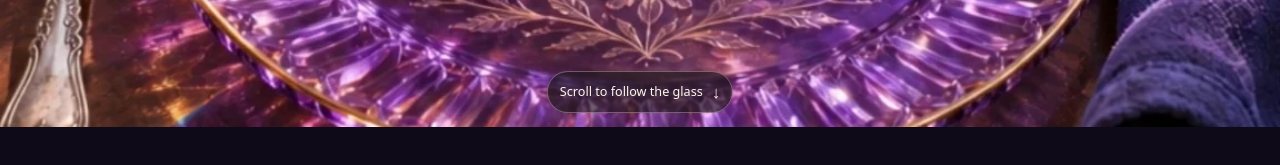
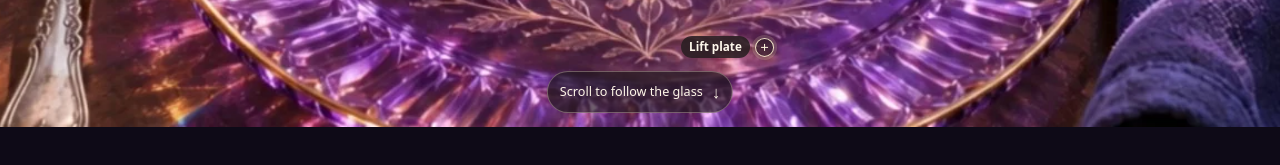
Before and after one commit to hyperfenton/Freelunchtag, a plain HTML site: page index.html in a window 1280 px wide. Shown: the part 673-838 px from the top of the page. Drawn offline with Linux system fonts and the light colour scheme; no server answers.

Commit message:
Let guests touch objects inside the lunch film

```diff
--- /dev/null
+++ b/film-objects.mjs
@@ -0,0 +1,163 @@
+// Object bounds measured against the released film. Each row contains the time in
+// seconds, then left/top/right/bottom percentages for the portrait and wide masters.
+// Travel between the marks is linear. Outside a track the object cannot be tapped.
+export const filmObjects = [
+  {id: 'plate', label: 'Lift the plate', hint: 'Lift plate', dialog: '', pin: [0.66, 0.85], frames: [
+    [0, -9.6, 40.6, 104.2, 74.2, 16.5, 33.3, 80.5, 106.0],
+    [1.4, -9.6, 38.9, 104.2, 70.9, 16.5, 29.9, 80.5, 99.2],
+    [2.65, -10.4, 35.3, 103.3, 65.4, 16.0, 22.6, 80.0, 87.9],
+  ]},
+  {id: 'crystal', label: 'Explore the three collectible tags', hint: 'Explore tags', dialog: 'collectorDialog', pin: [0.9, 0.7], frames: [
+    [3.75, 11.8, 30.2, 78.4, 54.4, 28.5, 12.2, 66.0, 64.6],
+    [5, 12.7, 28.8, 80.2, 53.4, 29.0, 9.5, 67.0, 62.8],
+    [6.5, 10.1, 27.5, 77.6, 53.5, 29.0, 3.9, 67.0, 60.2],
+    [7, 3.3, 24.2, 81.5, 51.6, 26.0, -4.3, 70.0, 54.9],
+    [7.45, -8.1, 9.9, 84.3, 48.4, 20.0, -28.7, 72.0, 46.8],
+  ]},
+  {id: 'card', label: 'Enter the code on your invitation', hint: 'Enter tag', dialog: 'quickLookup', pin: [0.9, 0.85], frames: [
+    [9.5, 75.8, 48.9, 126.1, 61.4, 63.7, 40.3, 92.0, 67.3],
+    [10, 54.9, 49.2, 110.6, 61.2, 50.7, 38.2, 82.0, 64.2],
+    [10.5, 40.9, 48.8, 100.8, 61.5, 42.4, 36.6, 76.1, 64.1],
+    [11.5, 39.5, 48.7, 100.1, 62.4, 41.6, 36.4, 75.7, 66.1],
+    [12, 36.7, 52.9, 99.6, 64.6, 40.0, 45.5, 75.4, 70.9],
+    [12.5, 42.5, 63.7, 99.4, 75.5, 43.5, 69.1, 75.5, 94.6],
+  ]},
+  {id: 'tag', label: 'Turn the collectible tag in 3-D', hint: 'Turn tag', dialog: 'collectorDialog', pin: [0.45, 0.18], frames: [
+    [9.5, 53.3, 51.1, 74.9, 67.2, 51.0, 45.1, 63.2, 79.9],
+    [10, 28.1, 51.2, 53.7, 67.4, 35.6, 42.7, 50.0, 77.7],
+    [10.5, 10.9, 50.2, 39.5, 67.0, 25.5, 39.6, 41.6, 76.1],
+    [11.5, 6.8, 50.5, 36.7, 67.1, 23.2, 40.3, 40.0, 76.2],
+    [12, 5.9, 54.9, 36.0, 71.0, 22.7, 49.9, 39.6, 84.8],
+    [12.5, 10.3, 65.3, 40.7, 82.3, 25.4, 72.7, 42.5, 107.2],
+  ]},
+  {id: 'bowl', label: 'Find out who buys lunch', hint: 'Who buys lunch?', dialog: 'sceneDialog', pin: [0.77, 0.74], frames: [
+    [14.9, -34.9, 47.5, 24.6, 60.7, 4.0, 37.6, 37.5, 66.1],
+    [15.5, -26.7, 52.5, 35.2, 68.6, 7.7, 49.0, 42.5, 83.9],
+    [16.5, -23.9, 52.8, 37.1, 68.9, 7.7, 50.5, 42.0, 85.3],
+    [18.5, -25.6, 52.8, 34.9, 69.3, 8.0, 48.1, 42.0, 83.8],
+    [19, -32.6, 45.7, 33.6, 62.8, 4.8, 31.5, 42.0, 68.5],
+    [19.32, -37.4, 37.7, 30.1, 55.7, 2.5, 13.3, 40.5, 52.4],
+  ]},
+  {id: 'pail', label: 'Send the glass into the garden', hint: 'Follow the glass', dialog: '', pin: [0.26, 0.55], frames: [
+    [20.92, 70.5, 47.1, 124.0, 69.3, 63.7, 32.3, 93.8, 80.3],
+    [21.65, 66.3, 42.6, 123.6, 66.2, 61.8, 21.2, 94.0, 72.2],
+    [22.5, 65.3, 43.4, 123.0, 66.6, 61.5, 21.7, 94.0, 71.8],
+    [23, 63.3, 43.0, 121.4, 66.4, 60.5, 20.6, 93.2, 71.3],
+    [24.7, 66.9, 43.3, 125.4, 66.7, 61.7, 20.6, 94.6, 71.3],
+    [25.44, 66.1, 41.4, 126.7, 66.0, 60.7, 16.0, 94.8, 69.3],
+    [26, 38.5, 37.4, 92.9, 58.7, 44.8, 7.1, 75.4, 53.1],
+  ]},
+  {id: 'shard', label: 'Grow the garden flowers', hint: 'Grow flowers', dialog: '', pin: [0.65, 0.7], frames: [
+    [28.82, -29.6, 46.2, 77.4, 70.6, 4.8, 25.9, 65.0, 78.7],
+    [30, -27.1, 46.1, 79.4, 69.6, 5.6, 25.7, 65.5, 76.6],
+    [31.5, -28.2, 46.1, 77.6, 69.7, 5.5, 31.8, 65.0, 82.9],
+    [32.9, -29.3, 46.4, 73.1, 69.9, 5.4, 38.7, 63.0, 89.5],
+  ]},
+  {id: 'flowers', label: 'See when to visit Meadows', hint: 'Visit Meadows', dialog: 'sceneDialog', pin: [0.83, 0.99], frames: [
+    [34.42, 7.3, 27.4, 91.4, 53.9, 26.0, 5.2, 73.3, 62.6],
+    [35, 6.1, 27.9, 92.5, 53.5, 25.3, 9.0, 73.9, 64.5],
+    [36, 6.4, 27.9, 92.5, 53.5, 25.5, 9.2, 73.9, 64.7],
+  ]},
+]
+
+// The poster filenames are shared with the reduced-motion and loading views.
+export const posterTimes = {
+  lift: 0, floor: 6.65, host: 8.52, broom: 10.9, toss: 13.45, story: 16.75,
+  why: 19.65, claim: 22.9, visit: 28.85, close: 35.95
+};
+
+export function mediaFrame(width, height, wide, fit) {
+  const w = wide ? 1280 : 720;
+  const h = wide ? 720 : 1560;
+  const scale = fit === 'contain' ? Math.min(width / w, height / h) : Math.max(width / w, height / h);
+  return {width, height, w: w * scale, h: h * scale, x: (width - w * scale) / 2, y: (height - h * scale) / 2, wide};
+}
+
+function visibleAxis(a, b, offset, size, viewport) {
+  const min = Math.max(0, offset);
+  const max = Math.min(viewport, offset + size);
+  const left = Math.max(min, offset + a * size / 100);
+  const right = Math.min(max, offset + b * size / 100);
+  if (right - left < 10) return null;
+  const hitSize = Math.min(max - min, Math.max(44, right - left));
+  const start = Math.max(min, Math.min(max - hitSize, (left + right - hitSize) / 2));
+  return [start, hitSize];
+}
+
+export function objectBounds(track, time, frame) {
+  const marks = track.frames;
+  if (time < marks[0][0] || time > marks.at(-1)[0]) return null;
+  const index = marks.findIndex(row => row[0] >= time);
+  const left = marks[Math.max(0, index - 1)], right = marks[index];
+  const blend = left === right ? 0 : (time - left[0]) / (right[0] - left[0]);
+  const offset = frame.wide ? 5 : 1;
+  const at = i => left[offset+i] + (right[offset+i] - left[offset+i]) * blend;
+  const x = visibleAxis(at(0), at(2), frame.x, frame.w, frame.width);
+  const y = visibleAxis(at(1), at(3), frame.y, frame.h, frame.height);
+  return x && y ? {x:x[0], y:y[0], width:x[1], height:y[1]} : null;
+}
+
+export function mountFilmObjects(layer, activate) {
+  let press;
+  layer.addEventListener('pointerdown', event => {
+    press = {id:event.pointerId, x:event.clientX, y:event.clientY, dragged:false};
+  });
+  layer.addEventListener('pointermove', event => {
+    if (press?.id === event.pointerId && Math.hypot(event.clientX-press.x, event.clientY-press.y) > 9) press.dragged = true;
+  });
+  layer.addEventListener('pointercancel', () => { if (press) press.dragged = true; });
+  const buttons = filmObjects.map(track => {
+    const button = document.createElement('button');
+    button.type = 'button';
+    button.hidden = true;
+    button.className = 'film-object';
+    button.dataset.object = track.id;
+    button.setAttribute('aria-label', track.label);
+    if (track.dialog) {
+      button.setAttribute('aria-haspopup', 'dialog');
+      button.setAttribute('aria-controls', track.dialog);
+    }
+    const pin = document.createElement('span');
+    pin.className = 'film-pin';
+    pin.setAttribute('aria-hidden','true');
+    pin.style.left = track.pin[0]*100 + '%';
+    pin.style.top = track.pin[1]*100 + '%';
+    const hint = document.createElement('span');
+    hint.className = 'film-pin-label';
+    hint.textContent = track.hint;
+    pin.append(hint);
+    button.append(pin);
+    button.addEventListener('click', event => {
+      if (event.detail === 0 || !press?.dragged) activate(track, button, lastTime);
+      press = null;
+    });
+    layer.append(button);
+    return {track, button, pin};
+  });
+  let frame, lastTime;
+  return {
+    measure(wide, fit) {
+      const rect = layer.getBoundingClientRect();
+      frame = mediaFrame(rect.width, rect.height, wide, fit);
+      const t = lastTime;
+      lastTime = undefined;
+      if (t !== undefined) this.show(t);
+    },
+    show(time) {
+      if (!frame || lastTime === time) return;
+      lastTime = time;
+      for (const {track, button, pin} of buttons) {
+        const box = objectBounds(track, time, frame);
+        if (!box) {
+          if (!button.hidden) button.hidden = true;
+          continue;
+        }
+        button.style.transform = 'translate(' + box.x + 'px,' + box.y + 'px)';
+        button.style.width = box.width + 'px';
+        button.style.height = box.height + 'px';
+        pin.classList.toggle('label-left', box.x + box.width * track.pin[0] > frame.width / 2);
+        button.hidden = false;
+      }
+    }
+  };
+}
--- a/index.html
+++ b/index.html
@@ -15,7 +15,7 @@ if (location.hash.startsWith('#tag=')) {
 <meta name="theme-color" content="#120d25">
 <link rel="canonical" href="https://freelunchtag.com/"><link rel="icon" href="LOGO.PNG"><link rel="apple-touch-icon" href="LOGO.PNG"><link rel="manifest" href="manifest.json">
 <meta property="og:type" content="website"><meta property="og:url" content="https://freelunchtag.com/"><meta property="og:title" content="Free Lunch Tag · Lunch is on us."><meta property="og:description" content="A little tag. A real invitation to lunch with someone from Meadows in Plano."><meta property="og:image" content="https://freelunchtag.com/assets/film/film-lift-wide.webp?v=journey-1"><meta name="twitter:card" content="summary_large_image">
-<link rel="stylesheet" href="screening.css?v=journey-1">
+<link rel="stylesheet" href="screening.css?v=touch-1">
 <link rel="preload" as="font" type="font/woff2" crossorigin href="assets/collection/barlow-condensed-extrabold.woff2">
 <script type="application/ld+json">{"@context":"https://schema.org","@type":"WebSite","name":"Free Lunch Tag","url":"https://freelunchtag.com/","description":"Collectible invitations to a free meal with a Meadows host in Plano, Texas.","publisher":{"@type":"Organization","name":"Meadows Baptist Church","url":"https://www.meadowsbaptist.org"}}</script>
 <script async src="https://www.googletagmanager.com/gtag/js?id=G-GGHV06ZDYR"></script>
@@ -36,6 +36,7 @@ if (location.hash.startsWith('#tag=')) {
     </div>
   </details>
 </header>
+<div id="filmObjects" role="group" aria-label="Objects in the film"></div>
 <main>
   <section id="hero" class="hero" aria-labelledby="hero-title">
     <div class="frame hero-grid">
@@ -90,7 +91,6 @@ if (location.hash.startsWith('#tag=')) {
   <div class="credits"><a href="https://www.meadowsbaptist.org">Meadows Baptist Church, Plano</a> · <a href="admin.html">Host tools</a></div>
 </footer>
 <button type="button" id="quickTag" aria-label="Enter your tag" aria-haspopup="dialog"><img src="assets/collection/classic.webp" width="35" height="48" alt=""><span>My tag</span></button>
-<button type="button" id="filmObject" hidden></button>
 <button type="button" id="continueFilm" aria-label="Scroll to the next scene"><span id="scrollCue">Scroll to follow the glass</span><span class="scroll-arrow" aria-hidden="true">↓</span></button>
 <dialog id="quickLookup" aria-label="Your Free Lunch Tag"><div class="lookup-frame"><button type="button" class="dismiss" id="closeLookup">Back to film</button><div id="lookupMount"></div></div></dialog>
 <dialog id="sceneDialog" aria-labelledby="sceneTitle"><div class="detail-frame"><button type="button" class="dismiss" id="closeScene">Back to film</button><h2 id="sceneTitle"></h2><div id="sceneContent"></div></div></dialog>
@@ -109,5 +109,5 @@ if (location.hash.startsWith('#tag=')) {
 <script type="module" src="pilot.js?v=one-take-1"></script>
 <script type="module" src="collection.js?v=one-take-1"></script>
 <script type="module" src="tag-viewer.js?v=one-take-1"></script>
-<script type="module" src="screening.js?v=journey-1"></script>
+<script type="module" src="screening.js?v=touch-1"></script>
 </body></html>
--- a/screening.css
+++ b/screening.css
@@ -6,7 +6,7 @@
 .frame,.closing,.credits{width:min(90%,1000px);margin:auto}.hero,.section,.closing,.credits{padding-block:3rem}
 .opening .credit,.story .credit,.bonus .credit,.result .credit{font-size:.8rem;letter-spacing:.05em;text-transform:uppercase}
 .lede,.hosts-intro{max-width:44rem;margin-top:1rem}.actions,.partners,.times{display:flex;flex-wrap:wrap;gap:1rem;margin-top:1rem}.partners img{width:86px;height:58px;object-fit:contain;background:white;padding:4px}.section p{max-width:55ch}.sequence article{margin:22px 0}.step-no{font-size:.8rem;font-weight:750;color:#62418a}.film-grid video{width:min(100%,380px);height:auto;margin-top:1rem}.demonstration{display:none}.times dt{font-weight:750}.bonus .text-link{display:inline-block;margin-top:1rem}
-#cinema,#filmObject,#continueFilm,.film-tools,#quickTag{display:none}
+#cinema,#filmObjects,#continueFilm,.film-tools,#quickTag{display:none}
 html.projecting{background:#0e0a17;color:#fffbf7}
 .projecting body{isolation:isolate;background:transparent}
 .projecting #cinema{display:block;position:fixed;inset:0;z-index:-1;overflow:hidden;background:#100b21}
@@ -26,8 +26,16 @@ html.projecting{background:#0e0a17;color:#fffbf7}
 .tool-list button:hover{background:#534967}
 .projecting #quickTag{position:fixed;display:grid;justify-items:center;align-content:center;right:0;top:48%;z-index:5;color:#fff;min-width:44px;min-height:62px;padding:5px 4px 5px 7px;background:#1913269c;border:1px solid #ddd4ed80;border-right:0;border-radius:13px 0 0 13px;box-shadow:0 2px 8px #08041433}
 #quickTag img{height:32px;width:23px;object-fit:contain;transform:rotate(-12deg)}#quickTag span{font:600 .67rem/1.35 system-ui;letter-spacing:.01em}
-.projecting #filmObject{display:block;position:fixed;left:10%;top:20%;width:80%;height:59%;z-index:1;border:0;background:transparent;color:transparent;touch-action:pan-y;cursor:pointer}
-.projecting #filmObject:focus-visible{outline:2px solid #d8d0f7;outline-offset:-2px;border-radius:12px}
+.projecting #filmObjects{display:block;position:fixed;inset:0;z-index:1;pointer-events:none;overflow:hidden}
+.film-object{position:absolute;left:0;top:0;display:block;margin:0;padding:0;border:0;border-radius:24%;background:transparent;color:#fff6de;pointer-events:auto;touch-action:pan-y pinch-zoom;-webkit-tap-highlight-color:transparent}
+.film-object:focus-visible{outline:2px solid #fff1b5;outline-offset:-3px}
+.film-pin{position:absolute;display:grid;place-items:center;width:19px;height:19px;transform:translate(-50%,-50%);border:1px solid #fff4d3e8;border-radius:100%;background:#281a209c;box-shadow:0 0 0 3px #fff3c329,0 1px 6px #24141988;pointer-events:none}
+.film-pin::before,.film-pin::after{content:"";position:absolute;width:7px;height:1px;background:currentColor}
+.film-pin::after{transform:rotate(90deg)}
+.film-pin-label{position:absolute;left:calc(100% + 6px);width:max-content;padding:4px 8px;border-radius:12px;background:#281e22df;color:#fff8ec;font:550 .73rem/1.15 system-ui;opacity:0}
+.film-pin.label-left .film-pin-label{left:auto;right:calc(100% + 6px)}
+.film-object[data-object="plate"] .film-pin-label,.film-object:focus-visible .film-pin-label{opacity:1}
+@media(hover:hover){.film-object:hover .film-pin-label{opacity:1}.film-object:hover .film-pin{background:#3a2d3b}}
 .projecting #continueFilm{display:flex;align-items:center;gap:9px;position:fixed;z-index:3;bottom:max(14px,env(safe-area-inset-bottom));left:50%;transform:translateX(-50%);min-width:42px;min-height:42px;padding:4px 12px;border:1px solid #ffead850;border-radius:24px;background:#211a1ea6;color:#fff7e9;font:500 .79rem/1.1 system-ui;white-space:nowrap}
 #continueFilm .scroll-arrow{margin:auto;font-size:1.05rem}#continueFilm.at-end .scroll-arrow{transform:rotate(180deg)}
 dialog{padding:0;color:var(--ink);background:var(--paper);border:1px solid #b9adc8;border-radius:17px;max-width:94vw;max-height:88dvh;width:min(590px,93vw);overflow:auto;box-shadow:0 22px 85px #08041499}
--- a/screening.js
+++ b/screening.js
@@ -1,9 +1,11 @@
 import {chapters, fps, lastFrame, makeRoute, mapValue, sceneAt} from './scroll-route.mjs?v=journey-1';
+import {mountFilmObjects, posterTimes} from './film-objects.mjs?v=touch-1';
 
 const byId=id=>document.getElementById(id);
 const root=document.documentElement, cinema=byId('cinema'), film=byId('storyFilm');
 const still=byId('stillFrame'), photo=still.querySelector('img'), widePhoto=still.querySelector('source');
-const object=byId('filmObject'), nextButton=byId('continueFilm'), options=byId('filmOptions');
+const objects=mountFilmObjects(byId('filmObjects'), activateObject);
+const nextButton=byId('continueFilm'), options=byId('filmOptions');
 const details=byId('sceneDialog'), content=byId('sceneContent'), title=byId('sceneTitle');
 const quick=byId('quickTag'), watch=byId('watchFilm'), cue=byId('scrollCue');
 const wide=matchMedia('(min-aspect-ratio:1/1)'), reduce=matchMedia('(prefers-reduced-motion:reduce)');
@@ -12,8 +14,10 @@ const dialogsOpen=()=>Boolean(document.querySelector('dialog[open]'));
 const motionOff=()=>reduce.matches||root.dataset.motion==='off'||navigator.connection?.saveData===true;
 const frameTime=t=>Math.max(0,Math.min(lastFrame,Math.round(t*fps)/fps));
 let route=[], selected=-1, wanted=0, sourceName='', ready=false, unavailable=false;
+let playbackEnd=null;
 let watching=false, wasOpen=false, tick=0, previousFrame=0, ownScroll=-1, relocated=null;
 function measure(){
+  objects.measure(wide.matches,getComputedStyle(film).objectFit);
   const last=Math.max(1,root.scrollHeight-innerHeight);
   route=makeRoute(chapters.map(ch=>byId(ch.id).getBoundingClientRect().top+scrollY),last);
 }
@@ -31,10 +35,10 @@ function setScene(t){
   cue.textContent=end?'Back to the table':'Scroll to follow the glass';
   if(i!==selected){
     selected=i;cinema.dataset.scene=chapters[i].id;
-    object.setAttribute('aria-label',chapters[i].label);object.hidden=false;
     nextButton.setAttribute('aria-label',i===chapters.length-1?'Back to the table':'Follow the camera to the next part');
     nextButton.classList.toggle('at-end',i===chapters.length-1);
   }
+  objects.show(cinema.classList.contains('on-film') ? t : posterTimes[chapters[i].still]);
 }
 function chooseFile(){
   if(motionOff()||dialogsOpen())return;
@@ -44,10 +48,12 @@ function chooseFile(){
   film.preload='auto';film.src=name;film.load();
 }
 function posterAt(t){
-  setScene(t);showPoster(sceneAt(t));cinema.classList.remove('on-film');
+  cinema.classList.remove('on-film');setScene(t);showPoster(sceneAt(t));
 }
 function reveal(){
-  if((watching||Math.abs(film.currentTime-wanted)<.5/fps||cinema.classList.contains('on-film'))&&ready&&!motionOff()&&!unavailable&&film.readyState>=2)cinema.classList.add('on-film');
+  if((watching||Math.abs(film.currentTime-wanted)<.5/fps||cinema.classList.contains('on-film'))&&ready&&!motionOff()&&!unavailable&&film.readyState>=2){
+    cinema.classList.add('on-film');objects.show(film.currentTime);
+  }
 }
 function schedule(){
   if(!tick&&!document.hidden&&!dialogsOpen())tick=requestAnimationFrame(render);
@@ -60,6 +66,9 @@ function render(now){
   tick=0;
   if(dialogsOpen()||document.hidden)return;
   if(watching){
+    if(playbackEnd!==null && film.currentTime>=playbackEnd){
+      const end=playbackEnd;stopWatching();jumpToFrame(end);return;
+    }
     wanted=frameTime(film.currentTime);setScene(wanted);
     ownPosition(mapValue(route,wanted,true));schedule();return;
   }
@@ -88,8 +97,45 @@ function followScroll(){
 }
 function stopWatching(){
   if(!watching)return;
-  watching=false;film.pause();watch.textContent='Watch as a film';
+  watching=false;playbackEnd=null;film.pause();watch.textContent='Watch as a film';
 }
+function jumpToFrame(time){
+  wanted=frameTime(time);
+  ownPosition(mapValue(route,wanted,true));
+  if(!ready||motionOff()||unavailable){posterAt(wanted);return;}
+  film.currentTime=wanted;
+  schedule();
+}
+
+function playObjectMove(end, fallback){
+  if(motionOff()||unavailable||!ready){jumpToFrame(fallback);return;}
+  playbackEnd=end;
+  watching=true;
+  watch.textContent='Return to scrolling';
+  film.play().then(schedule).catch(()=>{stopWatching();jumpToFrame(fallback);});
+}
+
+function activateObject(track,button,displayedTime){
+  if(button.hidden||dialogsOpen())return;
+  closeMenu();
+  stopWatching();
+  if(cinema.classList.contains('on-film')&&Math.abs(wanted-displayedTime)>.5/fps)jumpToFrame(displayedTime);
+  switch(track.id){
+    case 'plate': playObjectMove(4.83,6.65);return;
+    case 'pail': playObjectMove(29.8,28.85);return;
+    case 'shard': playObjectMove(35.83,35.55);return;
+    case 'crystal':
+    case 'tag': byId('inspectTag').click();break;
+    case 'card': quick.click();break;
+    case 'bowl': sceneDetails('lunch');break;
+    case 'flowers': sceneDetails('bonus');break;
+  }
+  const dialog=byId(track.dialog);
+  if(dialog.open)dialog.addEventListener('close',()=>{
+    if(!button.hidden&&!dialogsOpen())button.focus({preventScroll:true});
+  },{once:true});
+}
+
 function watchFilm(){
   closeMenu();
   if(watching){stopWatching();followScroll();return;}
@@ -118,7 +164,11 @@ addEventListener('keydown',e=>{
 });
 film.addEventListener('loadedmetadata',()=>{ready=true;previousFrame=0;schedule();});
 film.addEventListener('loadeddata',()=>{schedule();reveal();});
-film.addEventListener('seeked',()=>{setScene(film.currentTime);reveal();schedule();});
+film.addEventListener('seeked',()=>{
+  // A seek from the previous orientation can complete after a poster takes over.
+  if(motionOff()||unavailable||!ready)return;
+  setScene(film.currentTime);reveal();schedule();
+});
 film.addEventListener('ended',()=>{stopWatching();wanted=lastFrame;ownPosition(mapValue(route,wanted,true));setScene(wanted);});
 film.addEventListener('error',()=>{stopWatching();unavailable=true;ready=false;posterAt(wanted);});
 function updateMotion(){
@@ -145,15 +195,15 @@ function moveHere(node){
 function copyElements(selector){
   document.querySelectorAll(selector).forEach(n=>content.append(n.cloneNode(true)));
 }
-function sceneDetails(){
+function sceneDetails(id=chapters[selected].id){
   closeMenu();
   if(dialogsOpen())return;
-  const ch=chapters[selected],section=byId(ch.id);
-  if(ch.id==='claim'){quick.click();return;}
+  const section=byId(id);
+  if(id==='claim'){quick.click();return;}
   content.replaceChildren();
   const heading=section.querySelector('h1,h2')?.innerText||'Made with love by Meadows.';
   title.textContent=heading.replace(/\s+/g,' ').trim();
-  switch(ch.id){
+  switch(id){
     case 'hero':copyElements('#hero .lede');break;
     case 'lunch':copyElements('#lunch p');break;
     case 'hosts':moveHere(section.querySelector('.people'));break;
@@ -170,10 +220,7 @@ function sceneDetails(){
   }
   details.showModal();byId('closeScene').focus();
 }
-byId('readScene').addEventListener('click',sceneDetails);
-object.addEventListener('click',()=>{
-  sceneDetails();
-});
+byId('readScene').addEventListener('click',()=>sceneDetails());
 byId('closeScene').addEventListener('click',()=>details.close());
 details.addEventListener('close',()=>{
   if(relocated){
@@ -181,7 +228,7 @@ details.addEventListener('close',()=>{
     relocated.slot.replaceWith(relocated.node);relocated=null;
   }
   content.replaceChildren();
-  object.focus({preventScroll:true});
+  options.querySelector('summary').focus({preventScroll:true});
 });
 
 function watchDialogs(){
```
Also changed, not shown: scripts/page-flow.test.mjs (+29 -0 lines), 1 other file.
